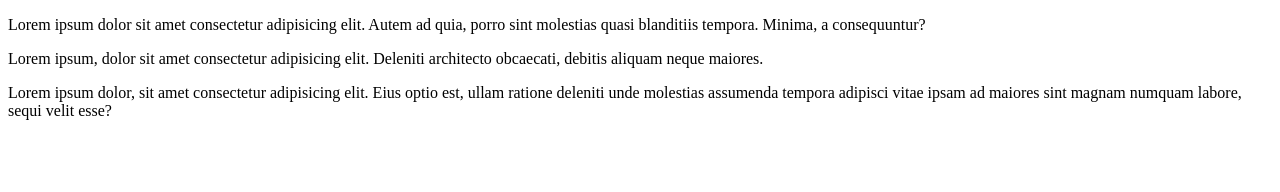
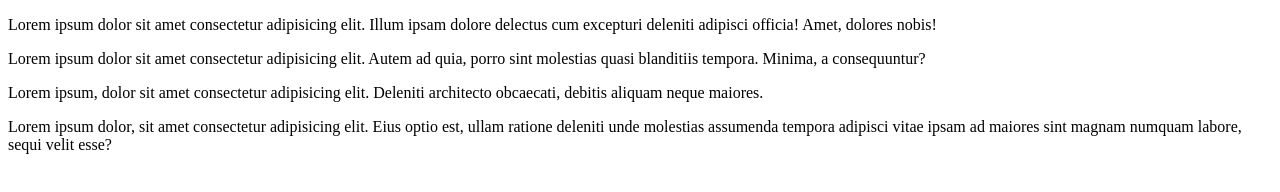
Before and after one commit to DeadmanSaurav/testing, a plain HTML site: page index.html in a window 1280 px wide. Drawn offline with Linux system fonts and the light colour scheme.

Commit message:
Fit commit

```diff
--- a/index.html
+++ b/index.html
@@ -9,6 +9,7 @@
 </head>
 
 <body>
+    <p>Lorem ipsum dolor sit amet consectetur adipisicing elit. Illum ipsam dolore delectus cum excepturi deleniti adipisci officia! Amet, dolores nobis!</p>
     <p>Lorem ipsum dolor sit amet consectetur adipisicing elit. Autem ad quia, porro sint molestias quasi blanditiis tempora. Minima, a consequuntur?</p>
     <p>Lorem ipsum, dolor sit amet consectetur adipisicing elit. Deleniti architecto obcaecati, debitis aliquam neque
         maiores.</p>
```
